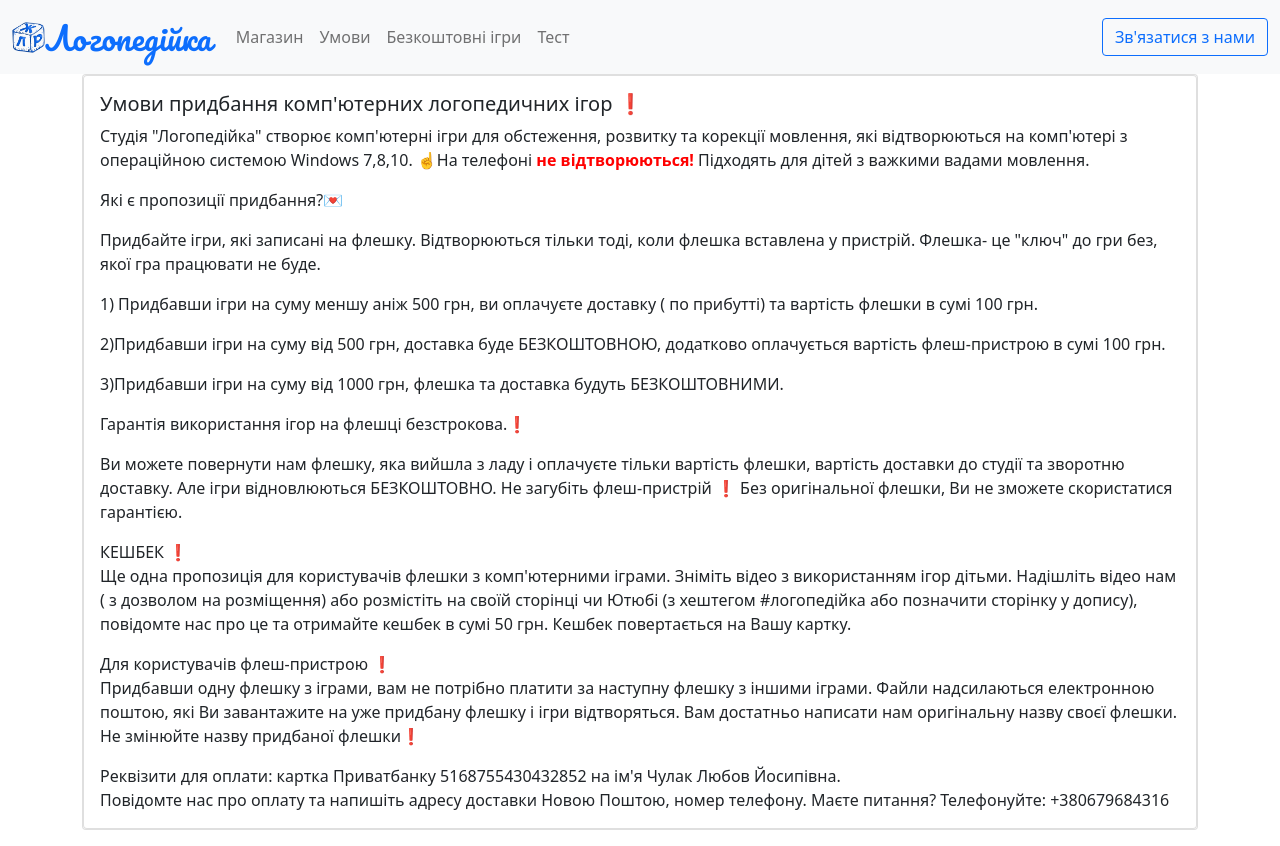
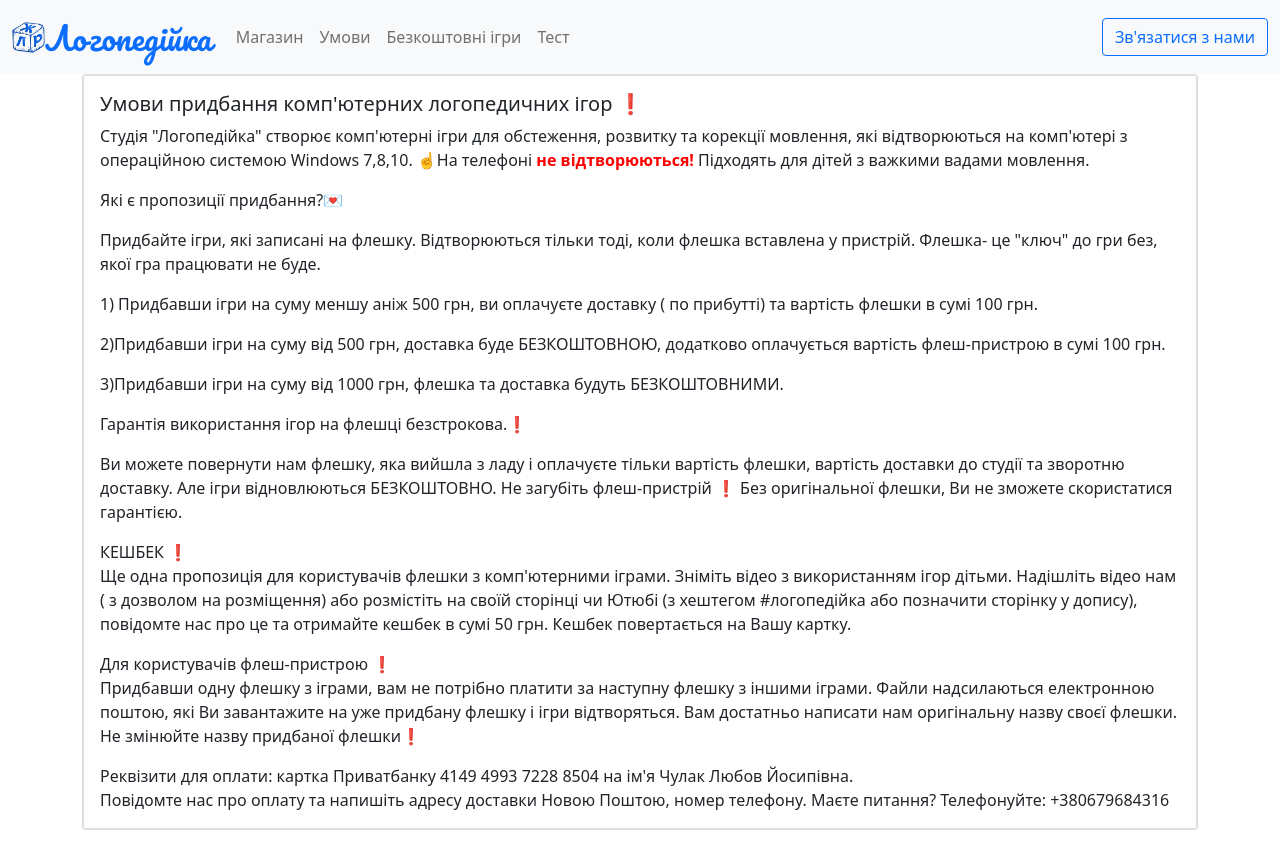
Before and after one commit to Jedoku/logopedijka_site, a Rails app: page /rules in a window 1280 px wide. Run offline with Rails 7, Linux system fonts and the light colour scheme.

Commit message:
changes/card-number

```diff
--- a/app/views/pages/rules.html.erb
+++ b/app/views/pages/rules.html.erb
@@ -26,7 +26,7 @@
 </p>Для користувачів флеш-пристрою ❗️
 <p class="card-text">
 Придбавши одну флешку з іграми, вам не потрібно платити за наступну флешку з іншими іграми. Файли надсилаються електронною поштою, які Ви завантажите на уже придбану флешку і ігри відтворяться. Вам достатньо написати нам оригінальну назву своєї флешки. Не змінюйте назву придбаної флешки❗️</p>
-Реквізити для оплати: картка Приватбанку 5168755430432852 на ім'я Чулак Любов Йосипівна.
+Реквізити для оплати: картка Приватбанку 4149 4993 7228 8504 на ім'я Чулак Любов Йосипівна.
 <p class="card-text">
 Повідомте нас про оплату та напишіть адресу доставки Новою Поштою, номер телефону.
 Маєте питання? Телефонуйте:
```
